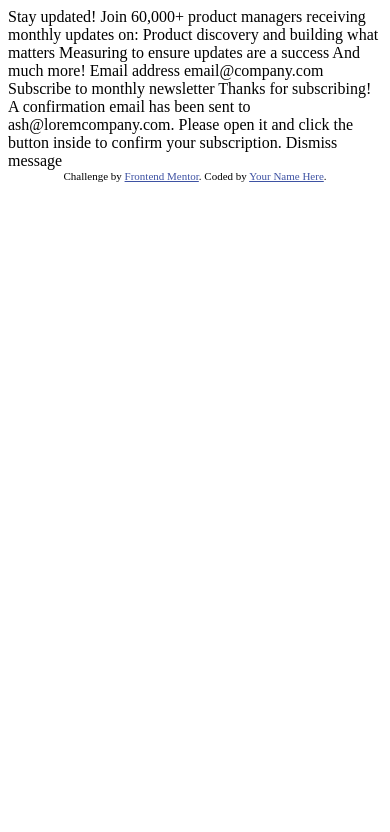
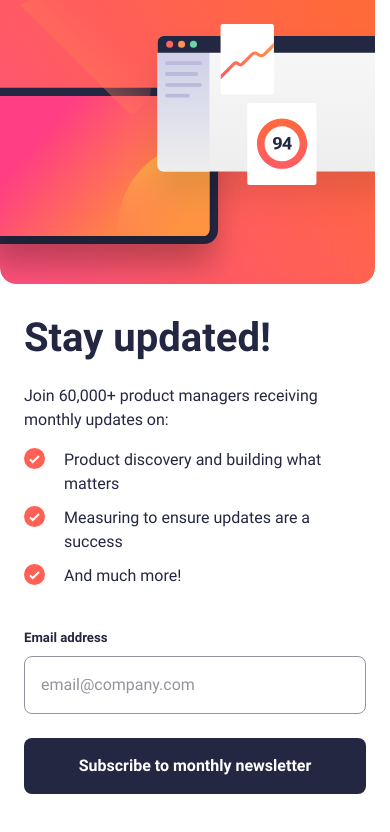
Before and after one commit to assim-fayas/News-letter-signup-form, a plain HTML site: page index.html in a window 390 px wide. Drawn offline with Linux system fonts and the light colour scheme.

Commit message:
mobile view completed

```diff
--- a/index.html
+++ b/index.html
@@ -8,45 +8,33 @@
 
   <title>Frontend Mentor | Newsletter sign-up form with success message</title>
 
-  <!-- Feel free to remove these styles or customise in your own stylesheet 👍 -->
-  <style>
-    .attribution { font-size: 11px; text-align: center; }
-    .attribution a { color: hsl(228, 45%, 44%); }
-  </style>
+<link rel="stylesheet" href="style.css">
 </head>
 <body>
+<!-- signup form start -->
+ <div class="newsletter-cta">
+  <picture>
+    <img src="assets/images/illustration-sign-up-mobile.svg">
+  </picture>
 
-  <!-- Sign-up form start -->
+  <div class="content">
+    <h1 class="title">Stay updated!</h1>
+    <p>  Join 60,000+ product managers receiving monthly updates on:
+    </p>
+    <ul role="list" class="checkmark-list">
+      <li>Product discovery and building what matters</li>
+      <li> Measuring to ensure updates are a success</li>
+      <li>    And much more!</li>
+    </ul>
+    <form >
+      <div class="form-group">
+        <labe for="email">  Email address</labe>
+        <input type="email" placeholder="email@company.com">
+      </div>
+      <button class="button">  Subscribe to monthly newsletter</button>
+    </form>
+  </div>
+ </div>
 
-  Stay updated!
-
-  Join 60,000+ product managers receiving monthly updates on:
-
-  Product discovery and building what matters
-  Measuring to ensure updates are a success
-  And much more!
-
-  Email address
-  email@company.com
-
-  Subscribe to monthly newsletter
-
-  <!-- Sign-up form end -->
-
-  <!-- Success message start -->
-
-  Thanks for subscribing!
-
-  A confirmation email has been sent to ash@loremcompany.com.
-  Please open it and click the button inside to confirm your subscription.
-
-  Dismiss message
-
-  <!-- Success message end -->
-
-  <div class="attribution">
-    Challenge by <a href="https://www.frontendmentor.io?ref=challenge" target="_blank">Frontend Mentor</a>.
-    Coded by <a href="#">Your Name Here</a>.
-  </div>
 </body>
 </html>
--- /dev/null
+++ b/style.css
@@ -0,0 +1,209 @@
+@font-face {
+    font-family:'Roboto' ;
+    src: local('Roboto Regular'),
+     url('/assets/fonts/Roboto-Regular.ttf');
+    font-weight:400 ;
+}
+
+@font-face {
+    font-family:'Roboto' ;
+    src: local('Roboto Bold'),
+     url('/assets/fonts/Roboto-Bold.ttf');
+    font-weight:700 ;
+}
+
+
+:root{
+    --clr-neutral-800: hsl(234, 29%, 20%);
+    --clr-neutral-700: hsl(235, 18%, 26%);
+    --clr-neutral-200: hsl(231, 7%, 60%);
+    --clr-neutral-100: hsl(0, 0%, 100%);
+
+    --clr-accent-400:hsl(4, 100%, 67%);
+    --clr-accent-500: hsl(347, 100%, 66%);
+
+    --ff-base:Roboto,sans-serif;
+    --fw-regular:400;
+    --fw-bold:700;
+
+    --fs-300: .825rem;
+    --fs-400:1rem;
+    --fs-900:2.5rem;
+}
+
+
+
+/* CSS Reset */
+*,
+*::before,
+*::after {
+  box-sizing: border-box;
+  margin: 0;
+  padding: 0;
+}
+
+html,
+body {
+  height: 100%;
+  font-size: 100%;
+  line-height: 1.4;
+}
+
+body {
+  margin: 0;
+
+}
+
+img {
+  max-width: 100%;
+  height: auto;
+  display: block;
+}
+
+button,
+input,
+select,
+textarea {
+  font-family: inherit;
+  font-size: inherit;
+  line-height: inherit;
+  margin: 0;
+}
+
+
+ul[role='list'],
+ol[role='list'] {
+  list-style: none;
+  margin:0;
+  padding:0;
+}
+
+table {
+  border-collapse: collapse;
+  border-spacing: 0;
+}
+
+a {
+  text-decoration: none;
+  color: inherit;
+}
+
+blockquote,
+q {
+  quotes: none;
+}
+
+blockquote::before,
+blockquote::after,
+q::before,
+q::after {
+  content: '';
+  content: none;
+}
+
+fieldset {
+  border: none;
+}
+
+strong {
+  font-weight: bold;
+}
+
+code,
+pre {
+  font-family: monospace, monospace;
+  font-size: 1em;
+}
+
+body{
+  font-family: var(--ff-base);
+  font-size:var(--fs-400);
+  font-weight:var(--fw-regular);
+  color:var(--clr-neutral-800);
+  line-height: 1.5;
+
+}
+input{
+    padding: 1rem;
+    border-radius: .5rem;
+    font: inherit;
+    font-size: var(--fs-400);
+    font-weight: var(--fw-regular);
+    border:1px solid var(--clr-neutral-200);
+}
+
+input::placeholder{
+    color: var(--clr-neutral-200);
+}
+
+.form-group{
+    display: grid;
+    gap: .5rem;
+    font-size: var(--fs-300);
+    font-weight: var(--fw-bold);
+}
+.button{
+background: var(--clr-neutral-800);
+color: var(--clr-neutral-100);
+font:inherit;
+font-weight: var(--fw-bold);
+border: 0;
+padding: 1rem;;
+border-radius: .5rem;
+}
+
+.button:hover,
+.button:focus-visible{
+    background: linear-gradient(-90deg,
+   var(--clr-accent-400),
+   var(--clr-accent-500)
+    )
+
+}
+.button:hover::after,
+button:focus-visible::after{
+    content: '';
+    position:absolute;
+    inset:0;
+    background: red;
+    border-radius: inherit;
+    translate: 0 1.5rem;
+    filter: blur(1rem);
+    opacity: .25;
+}
+
+.checkmark-list{
+    display:grid;
+    gap:.625rem
+}
+
+.checkmark-list li{
+    display:grid;
+    grid-template-columns: 2.5rem  auto;
+}
+.checkmark-list li::before{
+    content:url(/assets/images/icon-list.svg);
+
+
+}
+
+.newsletter-cta{
+
+}
+.newsletter-cta > .content{
+    display: grid;
+    gap:1rem;
+    padding:1.5rem;
+
+}
+.newsletter-cta .title{
+    font-size: var(--fs-900);
+    font-weight:var(--fw-bold)
+
+}
+
+.newsletter-cta form{
+    margin-block-start:1.25rem ;
+    display: grid;
+    gap: 1.5rem;
+}
```
Also changed, not shown: 1 other file.
